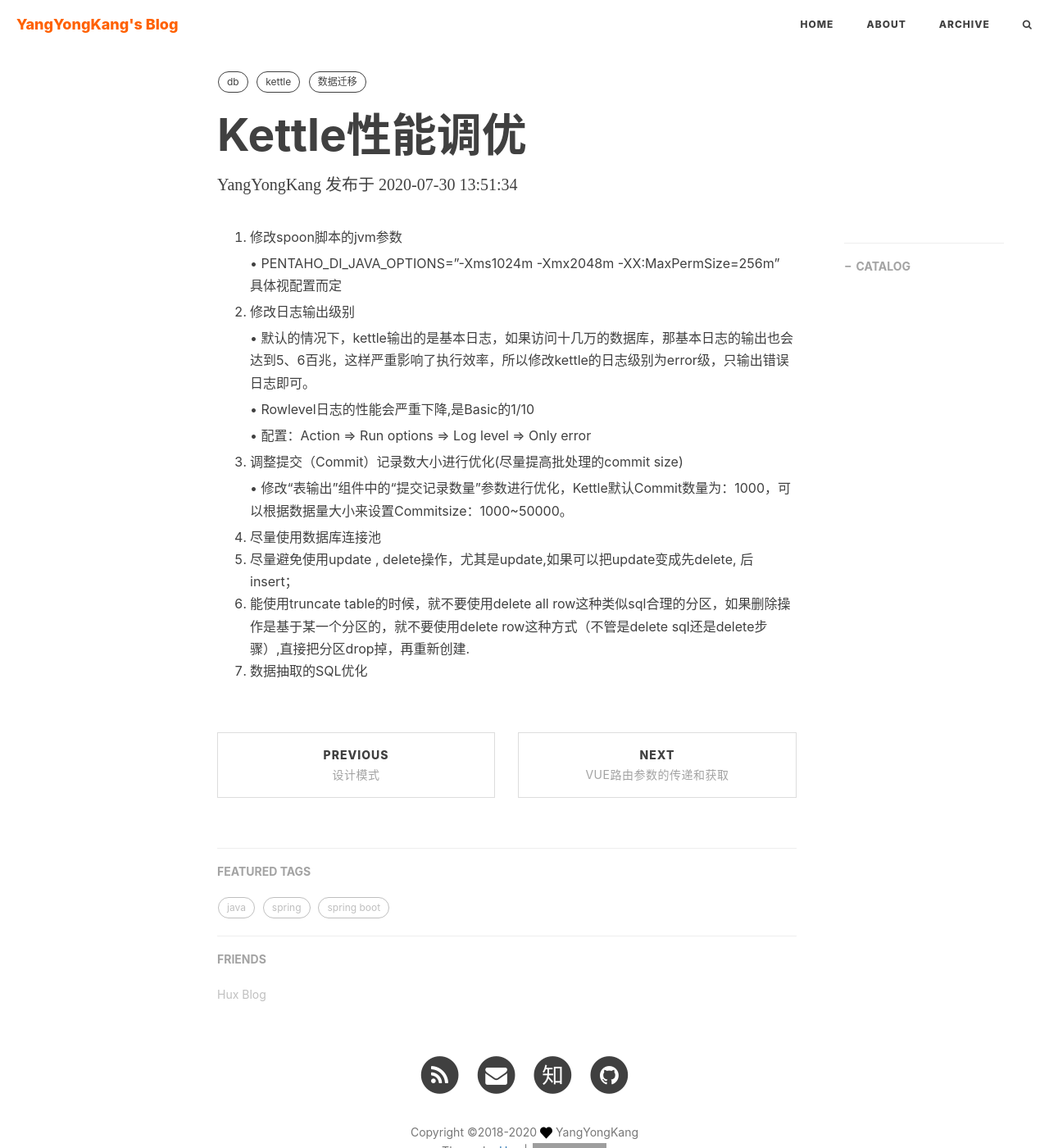
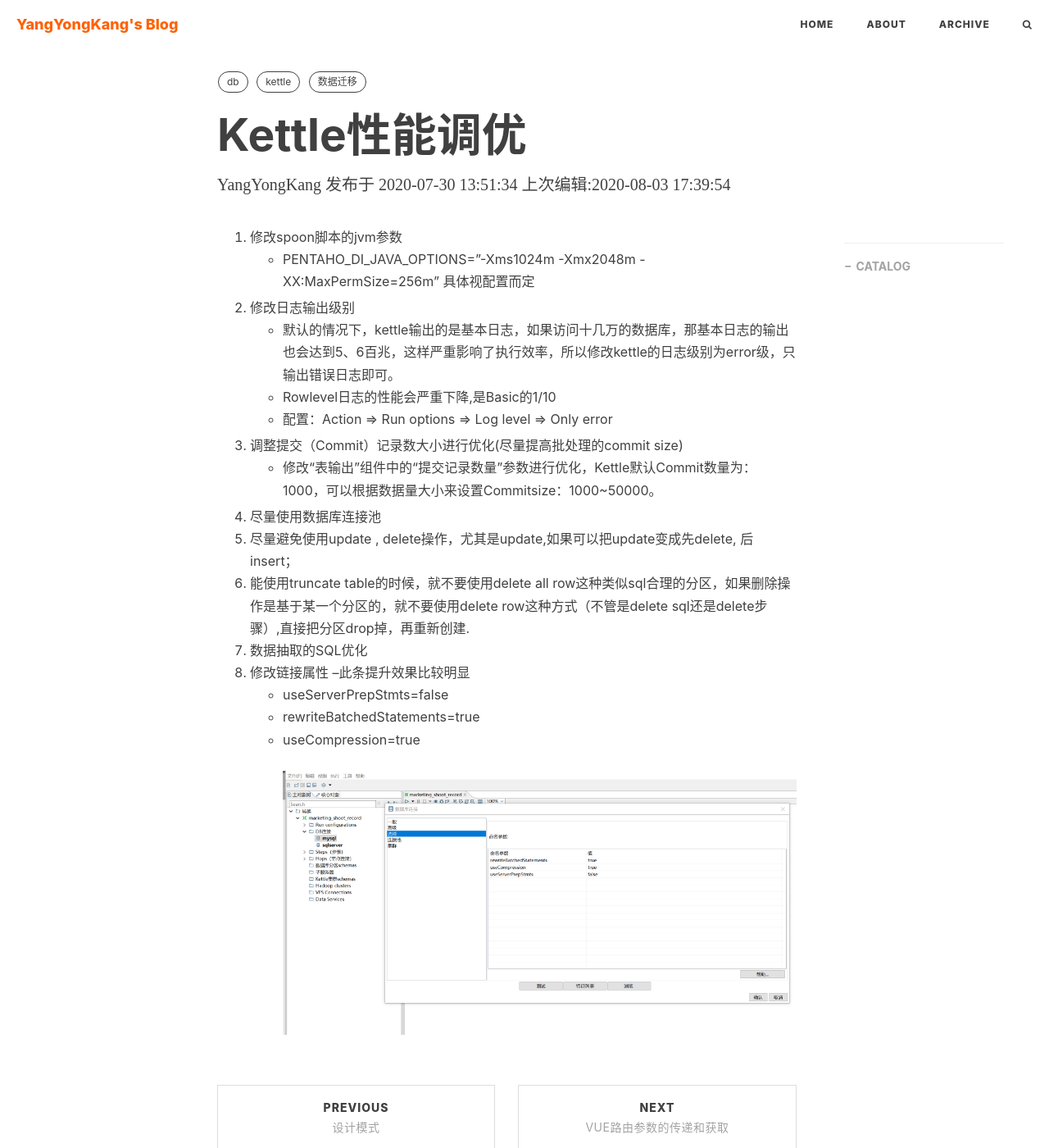
Before and after one commit to yangyongkangse/blog.github.io, a Jekyll site: the page built from _posts/2020-07-30-db-kettle.md, in a window 1280 px wide and 1400 px high. Shown: the whole window at 82% size. Built offline with Jekyll 4.4.1, drawn with Linux system fonts in a browser that asks for light colours; nearby versions of some CDN libraries; comment, search, counter and statistics services are not loaded; grey boxes are pictures that could not be loaded.

Commit message:
update time

```diff
--- a/_posts/2020-07-30-db-kettle.md
+++ b/_posts/2020-07-30-db-kettle.md
@@ -3,6 +3,7 @@ layout:     post
 title:      "Kettle性能调优"
 subtitle:   ""
 date:       2020-07-30 21:51:34 +0800
+updateDate: 2020-08-03 17:39:54 +0800
 author:     "YangYongKang"
 header-style: text
 catalog: true
@@ -17,19 +18,20 @@ tags:
 ---
 
 1. 修改spoon脚本的jvm参数
+   * PENTAHO_DI_JAVA_OPTIONS="-Xms1024m -Xmx2048m -XX:MaxPermSize=256m" 具体视配置而定
+2. 修改日志输出级别
+   * 默认的情况下，kettle输出的是基本日志，如果访问十几万的数据库，那基本日志的输出也会达到5、6百兆，这样严重影响了执行效率，所以修改kettle的日志级别为error级，只输出错误日志即可。
+   * Rowlevel日志的性能会严重下降,是Basic的1/10
+   * 配置：Action => Run options => Log level => Only error
 
-     • PENTAHO_DI_JAVA_OPTIONS="-Xms1024m -Xmx2048m -XX:MaxPermSize=256m" 具体视配置而定
-2. 修改日志输出级别
-
-     • 默认的情况下，kettle输出的是基本日志，如果访问十几万的数据库，那基本日志的输出也会达到5、6百兆，这样严重影响了执行效率，所以修改kettle的日志级别为error级，只输出错误日志即可。
-
-     • Rowlevel日志的性能会严重下降,是Basic的1/10
-
-     • 配置：Action => Run options => Log level => Only error
 3. 调整提交（Commit）记录数大小进行优化(尽量提高批处理的commit size)
-
-     • 修改“表输出”组件中的“提交记录数量”参数进行优化，Kettle默认Commit数量为：1000，可以根据数据量大小来设置Commitsize：1000~50000。
+   * 修改“表输出”组件中的“提交记录数量”参数进行优化，Kettle默认Commit数量为：1000，可以根据数据量大小来设置Commitsize：1000~50000。
 4. 尽量使用数据库连接池
 5. 尽量避免使用update , delete操作，尤其是update,如果可以把update变成先delete, 后insert；
 6. 能使用truncate table的时候，就不要使用delete all row这种类似sql合理的分区，如果删除操作是基于某一个分区的，就不要使用delete row这种方式（不管是delete sql还是delete步骤）,直接把分区drop掉，再重新创建.
 7. 数据抽取的SQL优化
+8. 修改链接属性 --此条提升效果比较明显
+   * useServerPrepStmts=false
+   * rewriteBatchedStatements=true
+   * useCompression=true
+   ![image.png](/img/db-kettle.png)
```
Also changed, not shown: img/db-kettle.png (added).
